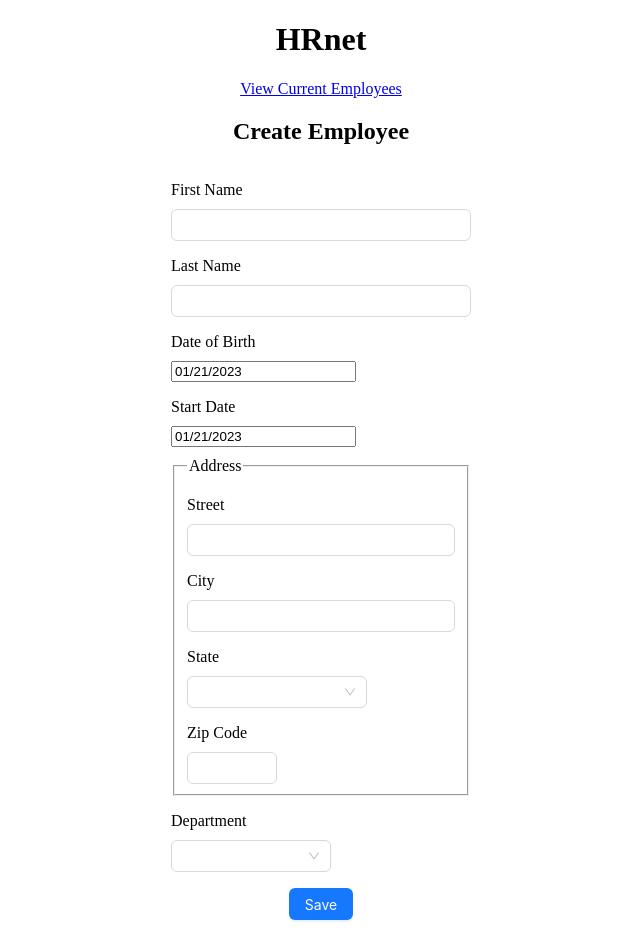
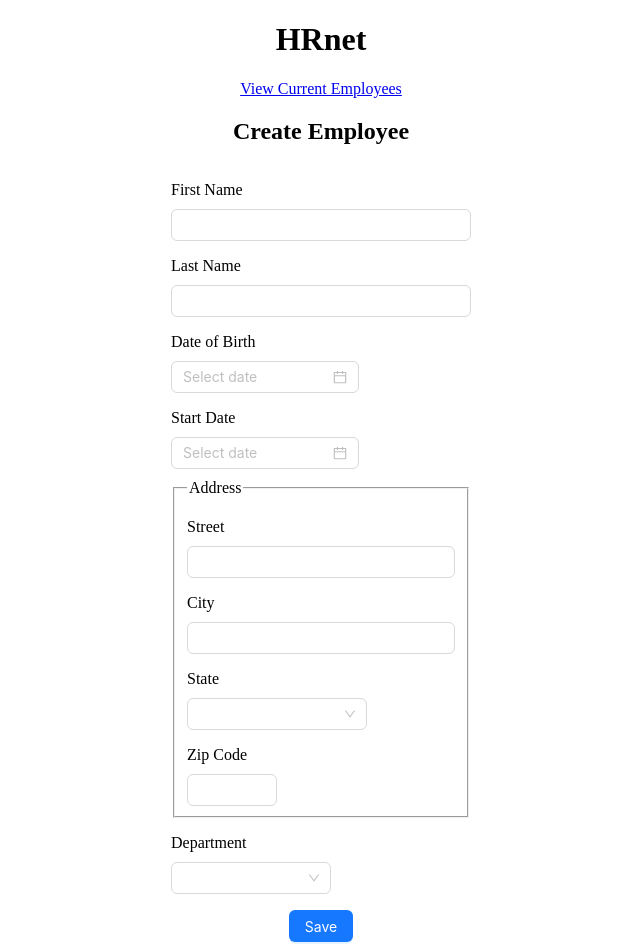
Before and after one commit to lgmoraes/HRnet-react, a React (Create React App) app: page / in a window 1280 px wide. Shown: the whole page, without its empty margins (319-959 px from the left). Before the commit the page ends 928 px from the top, so only its background shows below. Built offline with nearby package versions, Linux system fonts and the light colour scheme.

Commit message:
:heavy_plus_sign: deps: Switch to Antd datepicker

```diff
--- a/package.json
+++ b/package.json
@@ -6,7 +6,6 @@
     "antd": "^5.1.5",
     "react": "^18.2.0",
     "react-data-table-component": "^7.5.3",
-    "react-datepicker": "^4.8.0",
     "react-dom": "^18.2.0",
     "react-router-dom": "^6.7.0",
     "react-scripts": "5.0.1",
--- a/src/pages/Home/index.jsx
+++ b/src/pages/Home/index.jsx
@@ -1,9 +1,7 @@
-import { useState, useEffect } from 'react'
+import { useEffect } from 'react'
 import { Link } from 'react-router-dom'
 import styled from 'styled-components'
-import { Button, Input, InputNumber, Select } from 'antd'
-import DatePicker from 'react-datepicker'
-import 'react-datepicker/dist/react-datepicker.css'
+import { Button, Input, InputNumber, Select, DatePicker } from 'antd'
 
 import { departments, states } from '../../utils/data'
 
@@ -44,12 +42,13 @@ const Modal = styled.div`
  * Root element of the app
  */
 function Home() {
-  const [startDate, setStartDate] = useState(new Date())
-  const [dateOfBirth, setDateOfBirth] = useState(new Date())
-
   useEffect(() => {
     document.title = 'HRnet'
   }, [])
+
+  const DatePickerOnChange = (date, dateString) => {
+    console.log(date, dateString)
+  }
 
   function showModal(visible) {
     const modal = document.getElementById('modal')
@@ -89,8 +88,8 @@ function Home() {
       <Title>HRnet</Title>
       <Container>
         <Link to="employee-list">View Current Employees</Link>
+        <h2>Create Employee</h2>
 
-        <h2>Create Employee</h2>
         <Form action="#" id="create-employee">
           <Label htmlFor="first-name">First Name</Label>
           <Input id="first-name" />
@@ -99,22 +98,10 @@ function Home() {
           <Input id="last-name" />
 
           <Label htmlFor="date-of-birth">Date of Birth</Label>
-          <DatePicker
-            id="date-of-birth"
-            selected={dateOfBirth}
-            onChange={(date) => {
-              setDateOfBirth(date)
-            }}
-          />
+          <DatePicker id="date-of-birth" onChange={DatePickerOnChange} />
 
           <Label htmlFor="start-date">Start Date</Label>
-          <DatePicker
-            id="start-date"
-            selected={startDate}
-            onChange={(date) => {
-              setStartDate(date)
-            }}
-          />
+          <DatePicker id="start-date" onChange={DatePickerOnChange} />
 
           <Address>
             <legend>Address</legend>
```
Also changed, not shown: 1 other file (tests, documents, lock files or other folders).
